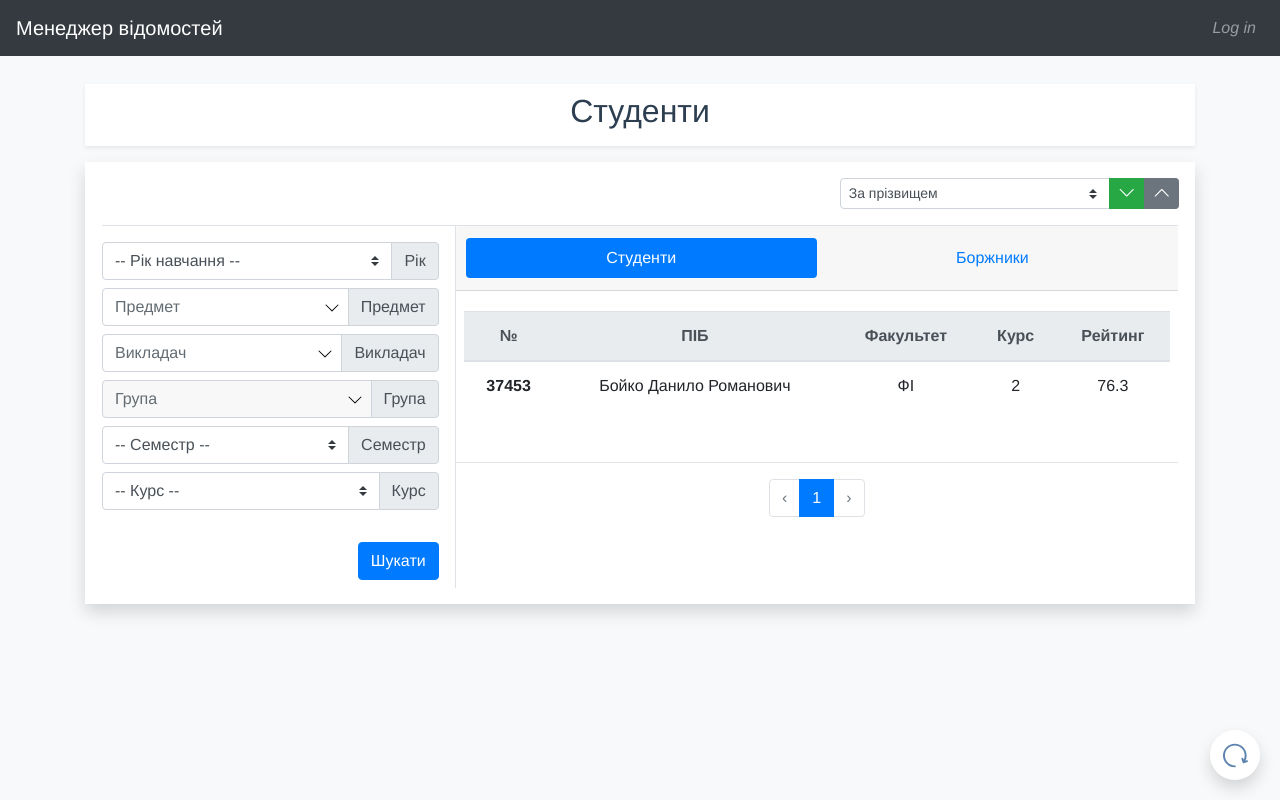
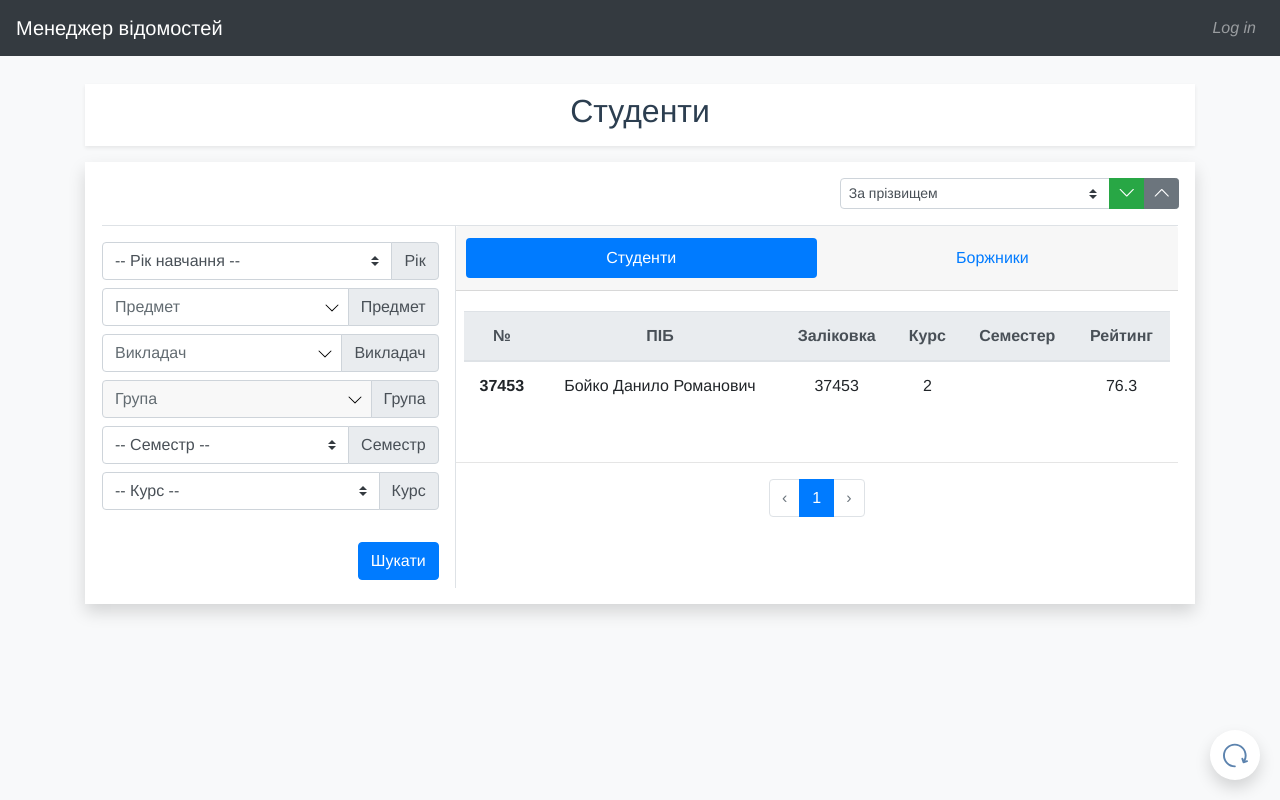
Before and after one commit to BlaD200/students-data-web, a Vue app: page /queries/students in a window 1280 px wide. Built offline with nearby package versions, Linux system fonts and the light colour scheme; no server answers.

Commit message:
[Fix] students short info table

```diff
--- a/src/components/tables/StudentTable.vue
+++ b/src/components/tables/StudentTable.vue
@@ -8,20 +8,22 @@
             <tr>
                 <th>№</th>
                 <th>ПІБ</th>
-                <th>Факультет</th>
+                <th>Заліковка</th>
                 <th>Курс</th>
+                <th>Семестер</th>
                 <th>Рейтинг</th>
             </tr>
             </thead>
 
             <tbody>
-            <tr :key="student.studentRecordBook" v-for="student in students"
+            <tr :key="student.studentId" v-for="student in students"
                 @click="$emit('studentTableRowClicked', student.studentId)"
                 style="cursor: pointer;">
                 <th>{{ student.studentRecordBook }}</th>
                 <td>{{ studentFullName(student) }}</td>
-                <td>{{ studentFacultyInitials(student)  }}</td>
+                <td>{{ student.studentRecordBook  }}</td>
                 <td>{{ student.studentCourse }}</td>
+                <td>{{ semester(student.studentTrim) }}</td>
                 <td>{{ student.studentRating }}</td>
             </tr>
             </tbody>
@@ -53,11 +55,15 @@ export default {
         studentFullName(student) {
             return `${student.studentSurname} ${student.studentName} ${student.studentPatronymic}`
         },
-        studentFacultyInitials(student) {
-            let string = student.faculty ?
-                student.faculty.split(' ').map(word => word.charAt(0).toUpperCase()).join('') : '';
-            console.log(string)
-            return string
+        semester(semesterInt) {
+            switch (semesterInt) {
+                case "1 ":
+                    return "Осінь"
+                case "2 ":
+                    return "Весна"
+                case "3 ":
+                    return "Літо"
+            }
         }
     },
     computed: {}
--- a/src/view/StudentsQueries.vue
+++ b/src/view/StudentsQueries.vue
@@ -178,8 +178,8 @@ export default {
             this.$http
                 .get(this.apiURl + '/students', config)
                 .then(response => {
-                    // this.students = []
-                    response.data.data.forEach(user => this.students.push(user))
+                    this.students = []
+                    response.data.content.forEach(user => this.students.push(user))
                     this.totalElements = response.data.totalElements // TODO Use pageable
                     this.loading = false
                 })
```
